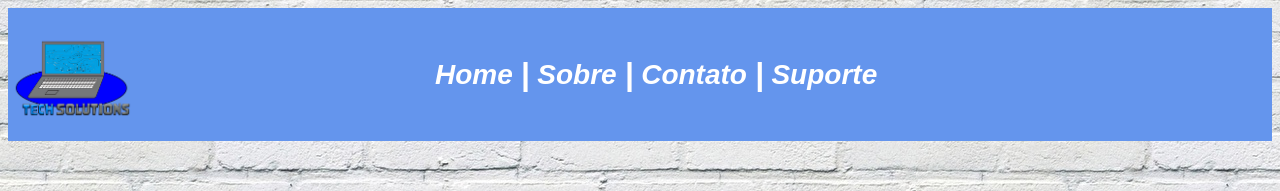
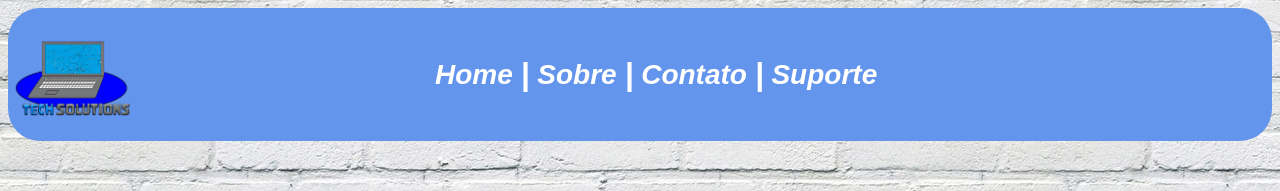
Before and after one commit to IgorSalvador/Tech-Solutions, a plain HTML site: page Site Tech-Solutions/index.html in a window 1280 px wide. Shown: the top 191 px of the page. Drawn offline with Linux system fonts and the light colour scheme.

Commit message:
Update style.css

```diff
--- a/Site Tech-Solutions/estilos/style.css
+++ b/Site Tech-Solutions/estilos/style.css
@@ -21,6 +21,7 @@
 
 header{
     background-color: cornflowerblue;
+    border-radius: 24pt;
 }
 
 
```
